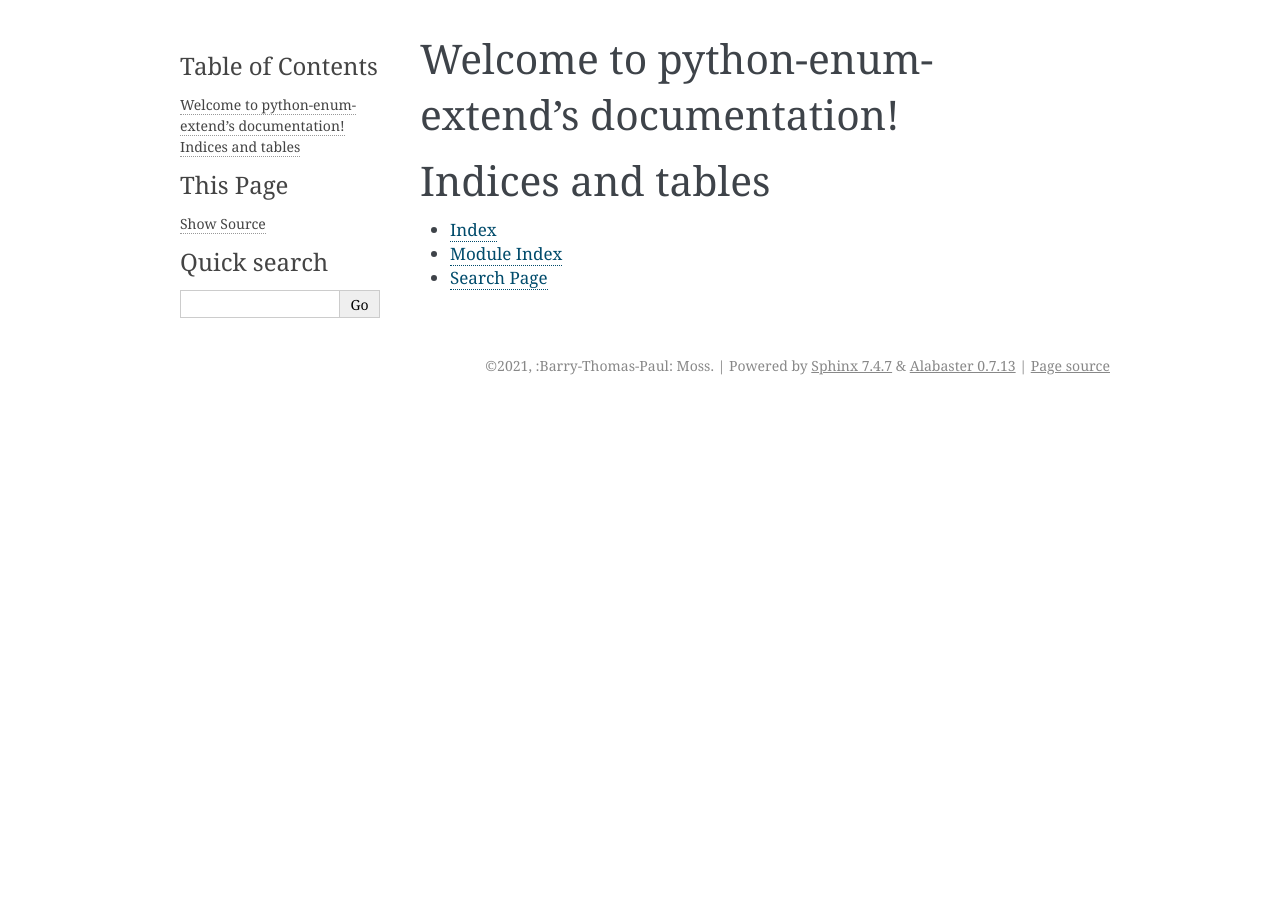
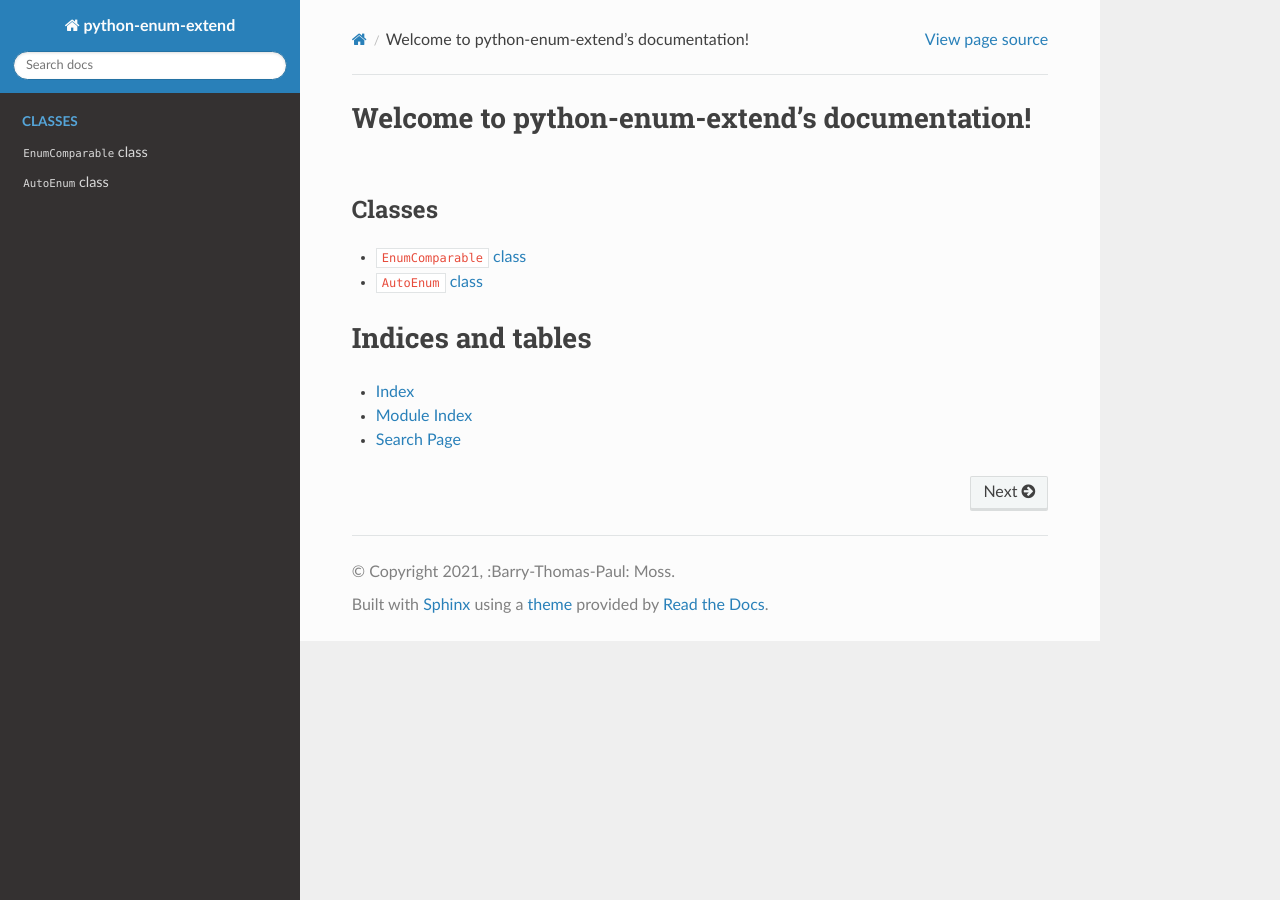
Before and after one commit to Amourspirit/python-enum-extend, a Sphinx documentation site: the page built from docs/index.rst, in a window 1280 px wide. Built offline with Sphinx 7.4.7 and the Read the Docs theme 2.0.0, drawn with Linux system fonts in a browser that asks for light colours.

Commit message:
docs working with sphinx

```diff
--- /dev/null
+++ b/docs/class/AutoEnum.rst
@@ -0,0 +1,5 @@
+``AutoEnum`` class
+==================
+
+.. autoclass:: enum_extend.AutoEnum
+    :members:
--- /dev/null
+++ b/docs/class/EnumComparable.rst
@@ -0,0 +1,5 @@
+``EnumComparable`` class
+========================
+
+.. autoclass:: enum_extend.EnumComparable
+    :members:
--- a/docs/conf.py
+++ b/docs/conf.py
@@ -10,10 +10,11 @@
 # add these directories to sys.path here. If the directory is relative to the
 # documentation root, use os.path.abspath to make it absolute, like shown here.
 #
-# import os
-# import sys
-# sys.path.insert(0, os.path.abspath('.'))
-
+import os
+import sys
+sys.path.insert(0, os.path.abspath('..'))
+sys.path.insert(0, os.path.join(os.path.abspath('..'),'src'))
+from src.enum_extend import __version__
 
 # -- Project information -----------------------------------------------------
 
@@ -22,7 +23,7 @@ copyright = '2021, :Barry-Thomas-Paul: Moss'
 author = ':Barry-Thomas-Paul: Moss'
 
 # The full version, including alpha/beta/rc tags
-release = '0.1.0'
+release = __version__
 
 
 # -- General configuration ---------------------------------------------------
@@ -31,6 +32,8 @@ release = '0.1.0'
 # extensions coming with Sphinx (named 'sphinx.ext.*') or your custom
 # ones.
 extensions = [
+    'sphinx.ext.autodoc',
+    'sphinx.ext.autosummary'
 ]
 
 # Add any paths that contain templates here, relative to this directory.
@@ -47,7 +50,7 @@ exclude_patterns = ['_build', 'Thumbs.db', '.DS_Store']
 # The theme to use for HTML and HTML Help pages.  See the documentation for
 # a list of builtin themes.
 #
-html_theme = 'alabaster'
+html_theme = 'sphinx_rtd_theme'
 
 # Add any paths that contain custom static files (such as style sheets) here,
 # relative to this directory. They are copied after the builtin static files,
--- a/docs/index.rst
+++ b/docs/index.rst
@@ -5,6 +5,13 @@
 
 Welcome to python-enum-extend's documentation!
 ==============================================
+
+.. tocTree::
+   :maxdepth: 1
+   :caption: Classes
+
+   class/EnumComparable
+   class/AutoEnum
 
 .. toctree::
    :maxdepth: 2
```
Also changed, not shown: docs/inc/autoenum/ex_one_param_auto_next.rst (added, +22 -0 lines), docs/inc/autoenum/ex_simple_docstr.rst (added, +16 -0 lines), docs/inc/autoenum/ex_simple_wo_docstr.rst (added, +14 -0 lines), docs/inc/autoenum/ex_two_param.rst (added, +19 -0 lines), docs/inc/enumcomparable/ex_basic.rst (added, +35 -0 lines), src/enum_extend/__init__.py (+10 -105 lines).
